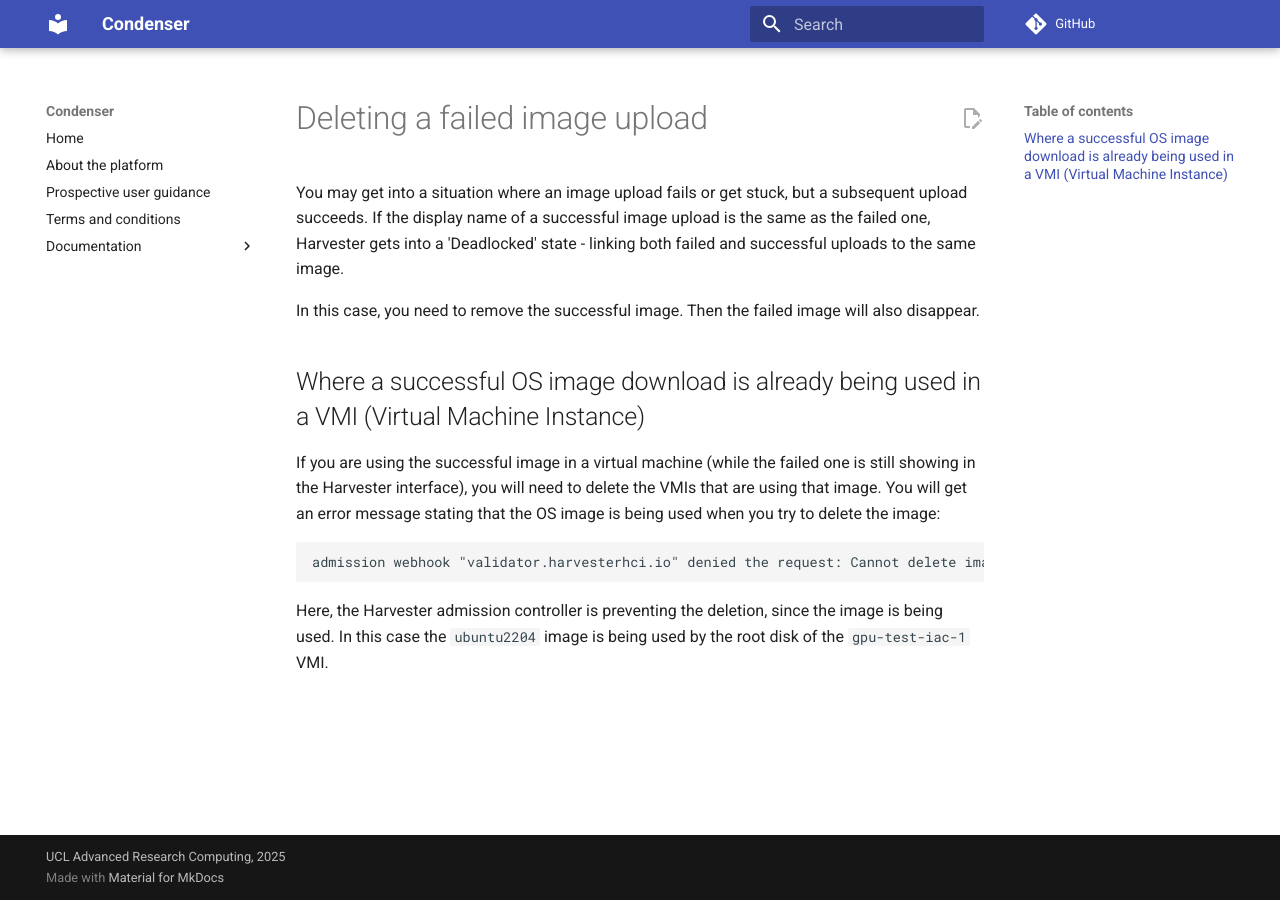
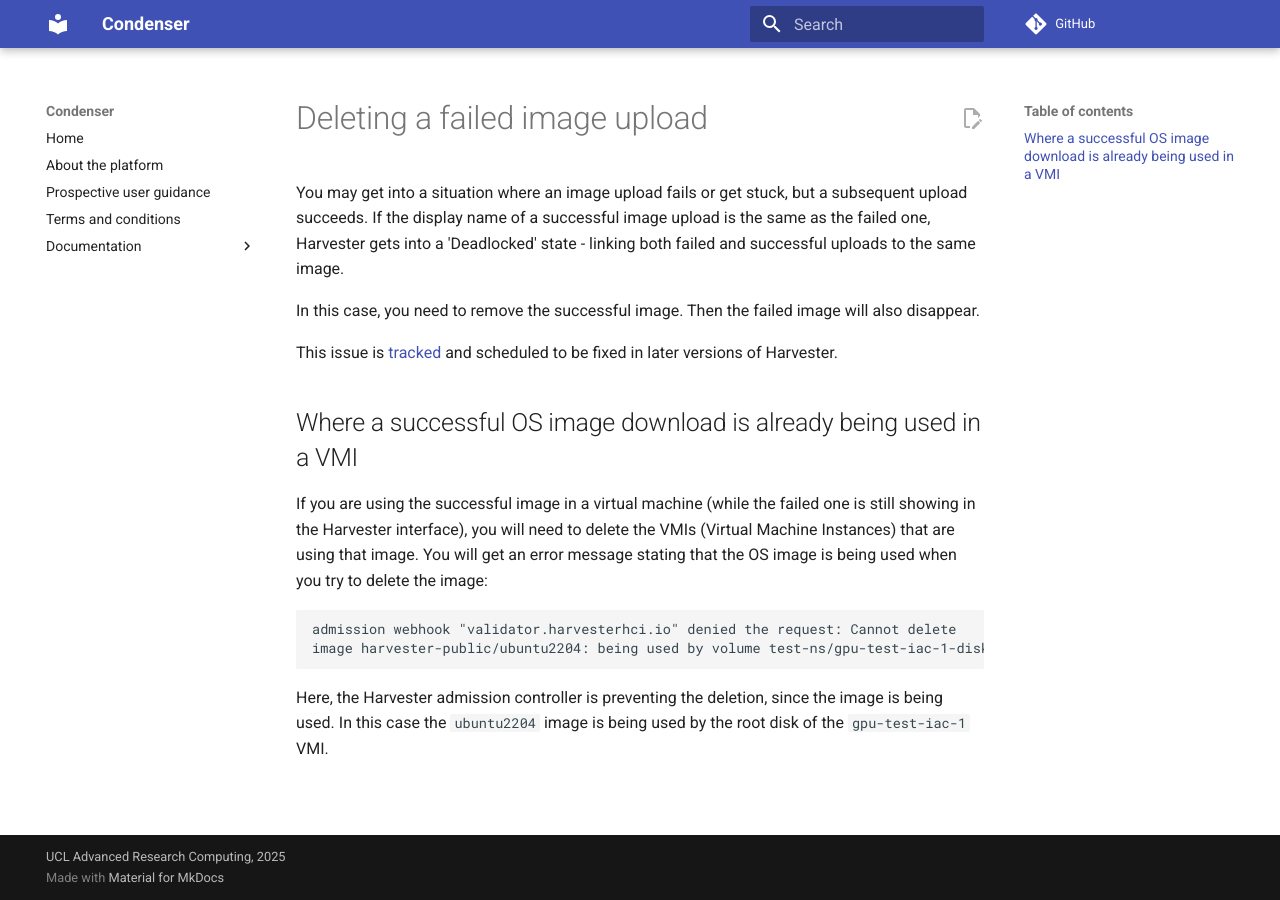
Before and after one commit to UCL-ARC/condenser-mkdocs, an MkDocs documentation site: the page built from docs/stubs/image_upload_failure.md, in a window 1280 px wide. Built offline with MkDocs 1.6.1 and Material for MkDocs 9.7.7, drawn with Linux system fonts in a browser that asks for light colours; comment, search, counter and statistics services are not loaded.

Commit message:
link to the H issue and fix line length

````diff
--- a/docs/stubs/image_upload_failure.md
+++ b/docs/stubs/image_upload_failure.md
@@ -2,16 +2,29 @@
 title: Deleting a failed image upload
 ---
 
-You may get into a situation where an image upload fails or get stuck, but a subsequent upload succeeds. If the display name of a successful image upload is the same as the failed one, Harvester gets into a 'Deadlocked' state - linking both failed and successful uploads to the same image.
+You may get into a situation where an image upload fails or get stuck, but a subsequent
+upload succeeds. If the display name of a successful image upload is the same as
+the failed one, Harvester gets into a 'Deadlocked' state - linking both failed and
+successful uploads to the same image.
 
-In this case, you need to remove the successful image. Then the failed image will also disappear.
+In this case, you need to remove the successful image. Then the failed image will
+also disappear.
 
-## Where a successful OS image download is already being used in a VMI (Virtual Machine Instance)
+This issue is [tracked](https://github.com/harvester/harvester/issues/10109) and
+scheduled to be fixed in later versions of Harvester.
 
-If you are using the successful image in a virtual machine (while the failed one is still showing in the Harvester interface), you will need to delete the VMIs that are using that image. You will get an error message stating that the OS image is being used when you try to delete the image:
+## Where a successful OS image download is already being used in a VMI
 
-```
-admission webhook "validator.harvesterhci.io" denied the request: Cannot delete image harvester-public/ubuntu2204: being used by volume test-ns/gpu-test-iac-1-disk-0-gwmgl
+If you are using the successful image in a virtual machine (while the failed one
+is still showing in the Harvester interface), you will need to delete the VMIs
+(Virtual Machine Instances) that are using that image. You will get an error message
+stating that the OS image is being used when you try to delete the image:
+
+```text
+admission webhook "validator.harvesterhci.io" denied the request: Cannot delete
+image harvester-public/ubuntu2204: being used by volume test-ns/gpu-test-iac-1-disk-0-gwmgl
 ```
 
-Here, the Harvester admission controller is preventing the deletion, since the image is being used. In this case the `ubuntu2204` image is being used by the root disk of the `gpu-test-iac-1` VMI.
+Here, the Harvester admission controller is preventing the deletion, since the image
+is being used. In this case the `ubuntu2204` image is being used by the root disk
+of the `gpu-test-iac-1` VMI.
````
